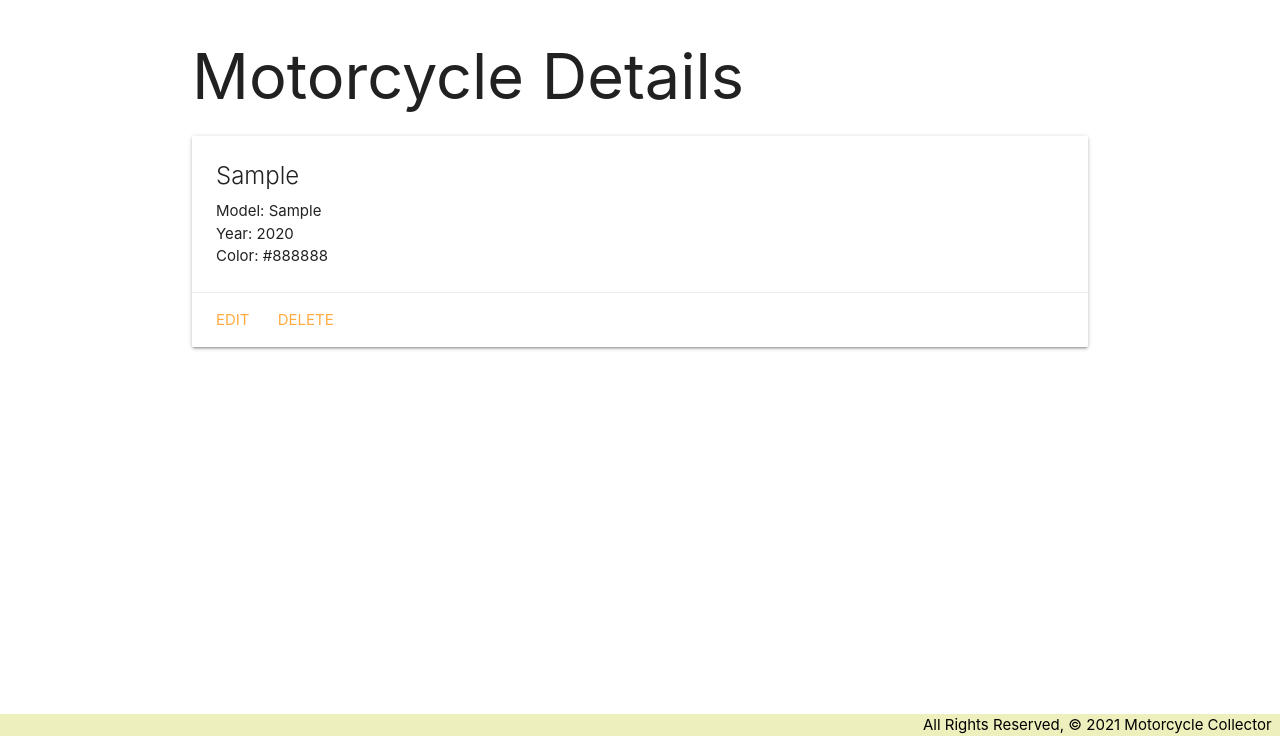
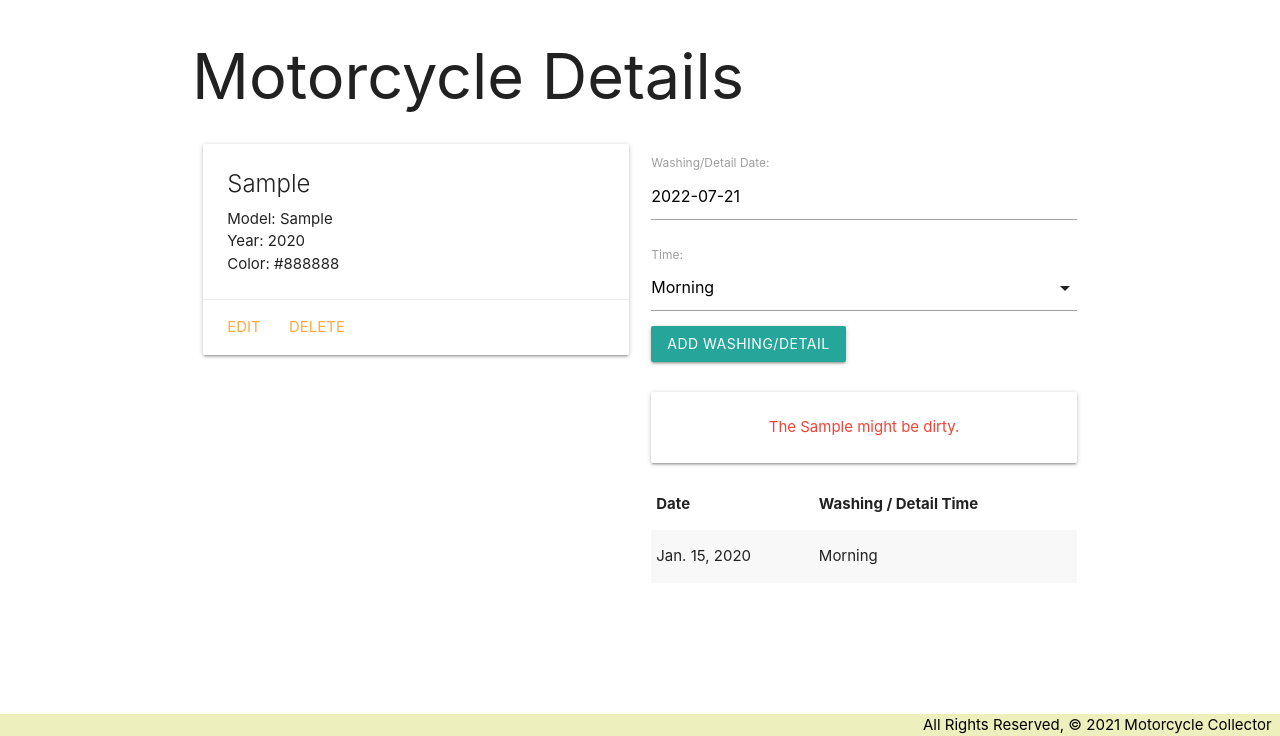
Before and after one commit to tmsheipline/Motorcycle-Collector, a Django app: page /motorcycles/1/ in a window 1280 px wide. Shown: the part 64-800 px from the top of the page. Run offline with Django 4.2, Linux system fonts and the light colour scheme; tables that the repository leaves empty hold one stand-in row (values such as "Sample post").

Commit message:
Lab part 4 complete

```diff
--- a/main_app/admin.py
+++ b/main_app/admin.py
@@ -1,5 +1,6 @@
 from django.contrib import admin
-from .models import Motorcycle
+from .models import Motorcycle, Washing
 
 # Register your models here.
 admin.site.register(Motorcycle)
+admin.site.register(Washing)
--- /dev/null
+++ b/main_app/forms.py
@@ -0,0 +1,7 @@
+from django.forms import ModelForm
+from .models import Washing
+
+class WashingForm(ModelForm):
+  class Meta:
+    model = Washing
+    fields = ['date', 'time']
--- a/main_app/models.py
+++ b/main_app/models.py
@@ -1,7 +1,16 @@
 from django.db import models
 from django.urls import reverse
+from datetime import date
+
+TIME = (
+    ('M', 'Morning'),
+    ('A', 'Afternoon'),
+    ('E', 'Evening')
+)
 
 # Create your models here.
+
+
 class Motorcycle(models.Model):
     make = models.CharField(max_length=100)
     model = models.CharField(max_length=100)
@@ -13,3 +22,24 @@ class Motorcycle(models.Model):
 
     def get_absolute_url(self):
         return reverse('detail', kwargs={'motorcycle_id': self.id})
+
+    def wash_for_today(self):
+        return self.washing_set.filter(date=date.today()).count() >= len(TIME)
+
+
+class Washing(models.Model):
+    date = models.DateField('Washing/Detail Date')
+    time = models.CharField(max_length=1,
+                            choices=TIME,
+                            default=TIME[0][0])
+
+
+    motorcycle = models.ForeignKey(Motorcycle, on_delete=models.CASCADE)
+
+
+    def __str__(self):
+        return f"{self.get_time_display()} on {self.date}"
+
+
+    class Meta:
+        ordering = ['-date']
--- a/main_app/templates/base.html
+++ b/main_app/templates/base.html
@@ -8,6 +8,7 @@
   <title>Motorcycle Collector</title>
   <link rel="stylesheet" href="https://cdnjs.cloudflare.com/ajax/libs/materialize/1.0.0/css/materialize.min.css">
   <link rel="stylesheet" type="text/css" href="{% static 'css/style.css' %}">
+  <script src="https://cdnjs.cloudflare.com/ajax/libs/materialize/1.0.0/js/materialize.min.js"></script>
 </head>
 <body>
   <header class="navbar-fixed">
--- a/main_app/templates/motorcycles/detail.html
+++ b/main_app/templates/motorcycles/detail.html
@@ -1,8 +1,9 @@
-{% extends 'base.html' %}
-{% block content %}
+{% extends 'base.html' %} {% block content %}
 
 <h1>Motorcycle Details</h1>
 
+<div class="row">
+  <div class="col s6">
     <div class="card">
       <div class="card-content">
         <span class="card-title">{{ motorcycle.make }}</span>
@@ -14,7 +15,45 @@
         <a href="{% url 'motorcycles_update' motorcycle.id %}">Edit</a>
         <a href="{% url 'motorcycles_delete' motorcycle.id %}">Delete</a>
       </div>
+    </div>
+  </div>
+  <div class="col s6">
+    <form action="{%url 'add_washing' motorcycle.id%}" method="POST">
+      {% csrf_token %}
+      {{ washing_form.as_p }}
+      <input type="submit" class="btn" value="Add Washing/Detail">
+    </form>
+    <br>
+    {% if motorcycle.wash_for_today %}
+      <div class="card-panel teal-text center-align">The {{motorcycle.make}} is clean.</div>
+    {% else %}
+      <div class="card-panel red-text center-align">The {{motorcycle.make}} might be dirty.</div>
+    {% endif %}
+    <table class="striped">
+      <thead>
+        <tr><th>Date</th><th>Washing / Detail Time</th></tr>
+      </thead>
+      <tbody>
+        {% for washing in motorcycle.washing_set.all %}
+          <tr>
+            <td>{{washing.date}}</td>
+            <td>{{washing.get_time_display}}</td>
+          </tr>
+        {% endfor %}
+      </tbody>
+    </table>
+  </div>
+</div>
+<script>
+  const dateEl = document.getElementById('id_date');
+  M.Datepicker.init(dateEl, {
+    format: 'yyyy-mm-dd',
+    defaultDate: new Date(),
+    setDefaultDate: true,
+    autoClose: true
+  });
 
-</div>
-
+  const selectEl = document.getElementById('id_time');
+  M.FormSelect.init(selectEl);
+</script>
 {% endblock %}
--- a/main_app/urls.py
+++ b/main_app/urls.py
@@ -9,5 +9,6 @@ urlpatterns = [
     path('motorcycles/create/', views.MotorcycleCreate.as_view(), name='motorcycles_create'),
     path('motorcycles/<int:pk>/update/', views.MotorcycleUpdate.as_view(), name='motorcycles_update'),
     path('motorcycles/<int:pk>/delete/', views.MotorcycleDelete.as_view(), name='motorcycles_delete'),
+    path('motorcycles/<int:motorcycle_id>/add_washing/', views.add_washing, name='add_washing'),
 
 ]
--- a/main_app/views.py
+++ b/main_app/views.py
@@ -1,8 +1,9 @@
-from django.shortcuts import render
+from django.shortcuts import redirect, render
 from django.views.generic.edit import CreateView, UpdateView, DeleteView
 from django.http import HttpResponse
 from django.views.generic.edit import CreateView
 from .models import Motorcycle
+from .forms import WashingForm
 
 # Create your views here.
 def home(request):
@@ -17,7 +18,16 @@ def motorcycles_index(request):
 
 def motorcycles_detail(request, motorcycle_id):
   motorcycle = Motorcycle.objects.get(id=motorcycle_id)
-  return render(request, 'motorcycles/detail.html', { 'motorcycle': motorcycle })
+  washing_form= WashingForm()
+  return render(request, 'motorcycles/detail.html', { 'motorcycle': motorcycle, 'washing_form': washing_form })
+
+def add_washing(request, motorcycle_id):
+  form = WashingForm(request.POST)
+  if form.is_valid():
+    new_washing = form.save(commit=False)
+    new_washing.motorcycle_id = motorcycle_id
+    new_washing.save()
+  return redirect('detail', motorcycle_id=motorcycle_id)
 
 class MotorcycleCreate(CreateView):
   model = Motorcycle
```
Also changed, not shown: main_app/migrations/0002_washing.py (added). Lines whose indentation alone changed are shown as unchanged.
